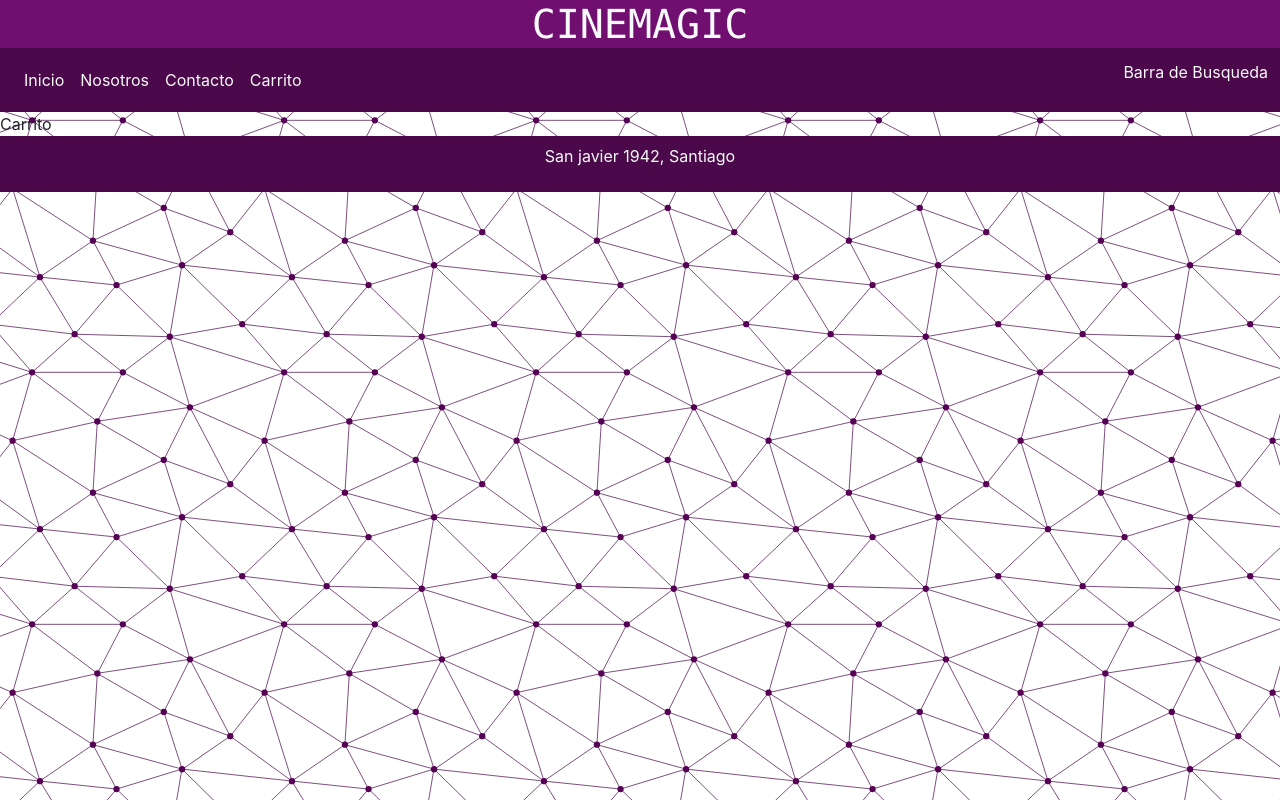
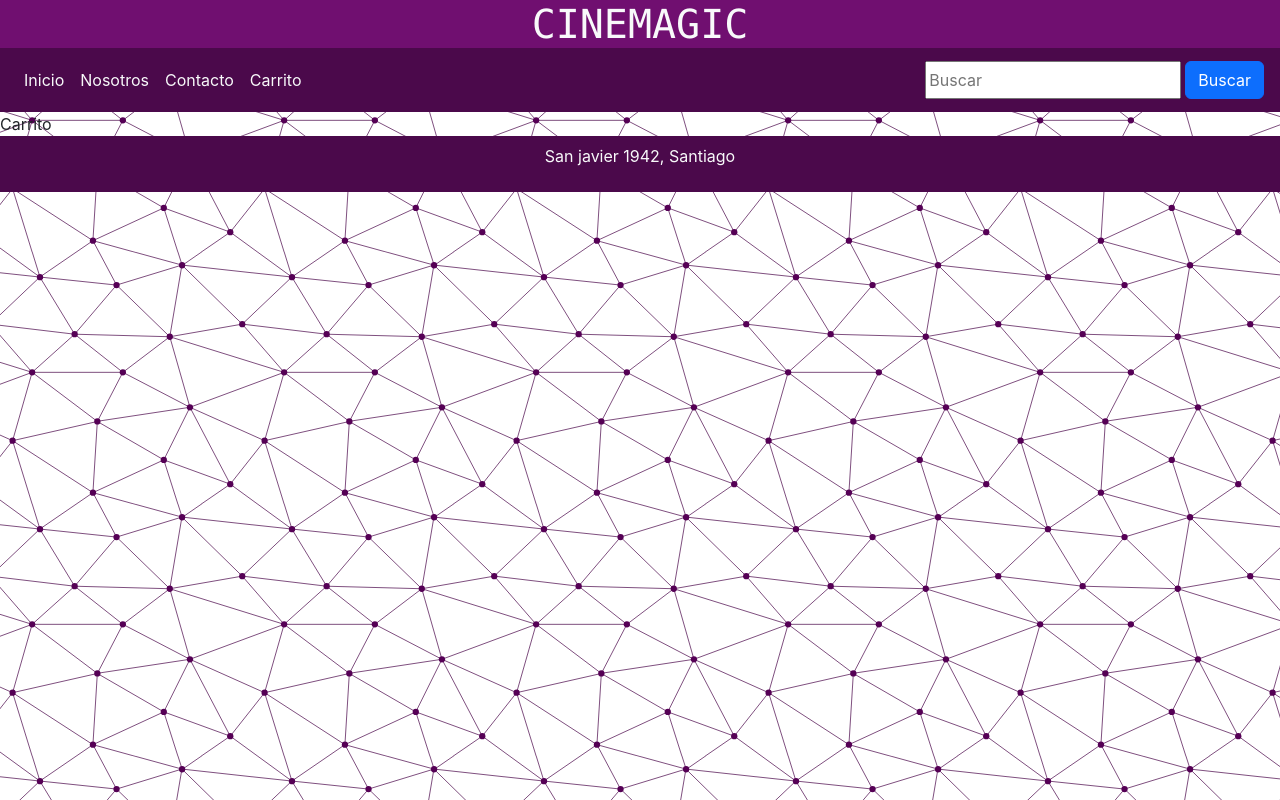
Before and after one commit to 8a-ma/ProyectoFinalDDS, a React (Create React App) app: page /carrito in a window 1280 px wide. Built offline with nearby package versions, Linux system fonts and the light colour scheme.

Commit message:
Buscador funcional

```diff
--- a/src/Pages/Inicio.js
+++ b/src/Pages/Inicio.js
@@ -1,14 +1,55 @@
 import Header from '../components/Header';
 import Navbar from '../components/Navbar';
-import Cartelera from '../components/Cartelera';
+import Carta from '../components/Carta';
 import Footer from '../components/Footer';
 
+import React, { useEffect, useState } from "react";
+import axios from "axios";
+import * as API from '../const.js';
+
 function Inicio(){
+
+    //Variables de estado
+    const [movies, setMovies] = useState([]);
+    const [searchKey, setSearchKey] = useState("");
+    const [movie, setMovie] = useState({title: "Loading Movies"});
+
+    //Funcion para hacer peticion get a la api de tmdb
+    const fetchMovies = async(searchKey) =>{
+        const type = searchKey ? "search" : "discover"
+        const {data: { results } ,} = await axios.get(`${API.API_URL}/${type}/movie`, {
+            params: {
+                api_key: API.API_KEY,
+                query: searchKey,
+            },
+        });
+
+        setMovies(results);
+        setMovie(results[0]);
+    }
+
+    const searchMovies = (e)=>{
+        e.preventDefault();
+        fetchMovies(searchKey)
+    }
+
+    useEffect(()=>{
+        fetchMovies();
+    }, [])
+
+
+
     return (
         <div>
             <Header />
-            <Navbar />
-            <Cartelera />
+            <Navbar searchMovies={searchMovies} setSearchKey={setSearchKey} />
+            <div className="container text-center p-1">
+                <div className="row mx-auto pt-1">
+                    {movies.map((movie)=>(
+                        <Carta id={movie.id} name={movie.title} src={`${API.URL_IMAGE + movie.poster_path}`} />
+                    ))}
+                </div>
+            </div>
             <Footer />
         </div>
     );
--- a/src/components/Cartelera.js
+++ /dev/null
@@ -1,42 +0,0 @@
-import React, { useEffect, useState } from "react";
-import axios from "axios";
-import Carta from "./Carta";
-import * as API from '../const.js';
-
-function Cartelera(){
-
-    //Variables de estado
-    const [movies, setMovies] = useState([]);
-    const [searchKey, setSearchKey] = useState("");
-    const [movie, setMovie] = useState({title: "Loading Movies"});
-
-    //Funcion para hacer peticion get a la api de tmdb
-    const fetchMovies = async(searchKey) =>{
-        const type = searchKey ? "search" : "discover"
-        const {data: { results } ,} = await axios.get(`${API.API_URL}/${type}/movie`, {
-            params: {
-                api_key: API.API_KEY,
-                query: searchKey,
-            },
-        });
-
-        setMovies(results);
-        setMovie(results[0]);
-    }
-
-    useEffect(()=>{
-        fetchMovies();
-    }, [])
-
-    return (
-        <div className="container text-center p-1">
-            <div className="row mx-auto pt-1">
-                {movies.map((movie)=>(
-                    <Carta id={movie.id} name={movie.title} src={`${API.URL_IMAGE + movie.poster_path}`} />
-                ))}
-            </div>
-        </div>
-    );
-}
-
-export default Cartelera;
--- a/src/components/Navbar.js
+++ b/src/components/Navbar.js
@@ -1,7 +1,7 @@
 import React from 'react';
 import { Link } from 'react-router-dom';
 
-function Navbar(){
+function Navbar(props){
     return (
         <div>
             <nav className='navbar navbar-expand-lg bg-custom-nav'>
@@ -12,7 +12,11 @@ function Navbar(){
                         <li className='nav-item'><Link to="/contacto" className='nav-link link-light'>Contacto</Link></li>
                         <li className='nav-item'><Link to="/carrito" className='nav-link link-light'>Carrito</Link></li>
                     </ul>
-                    <p className='nav-item d-flex text-light'>Barra de Busqueda</p>
+
+                    <form className='nav-item d-flex text-light p-1' onSubmit={props.searchMovies}>
+                        <input type="text" placeholder='Buscar' onChange={(e)=> props.setSearchKey(e.target.value)} className='mx-1'/>
+                        <button className='btn btn-primary'>Buscar</button>
+                    </form>
                 </div>
             </nav>
         </div>
```
